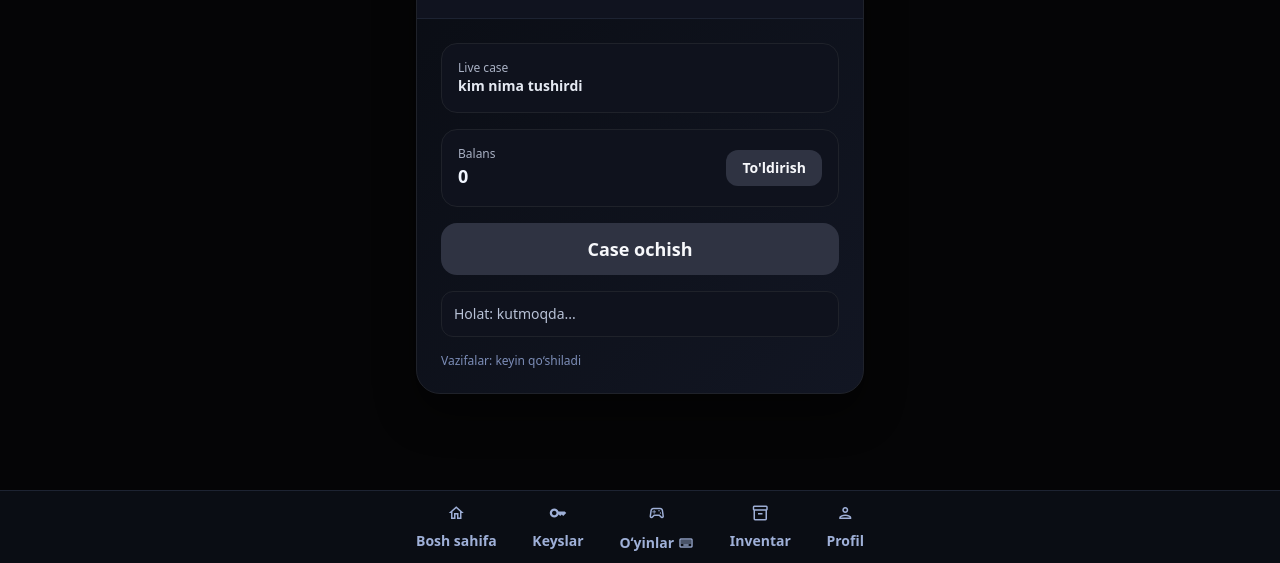
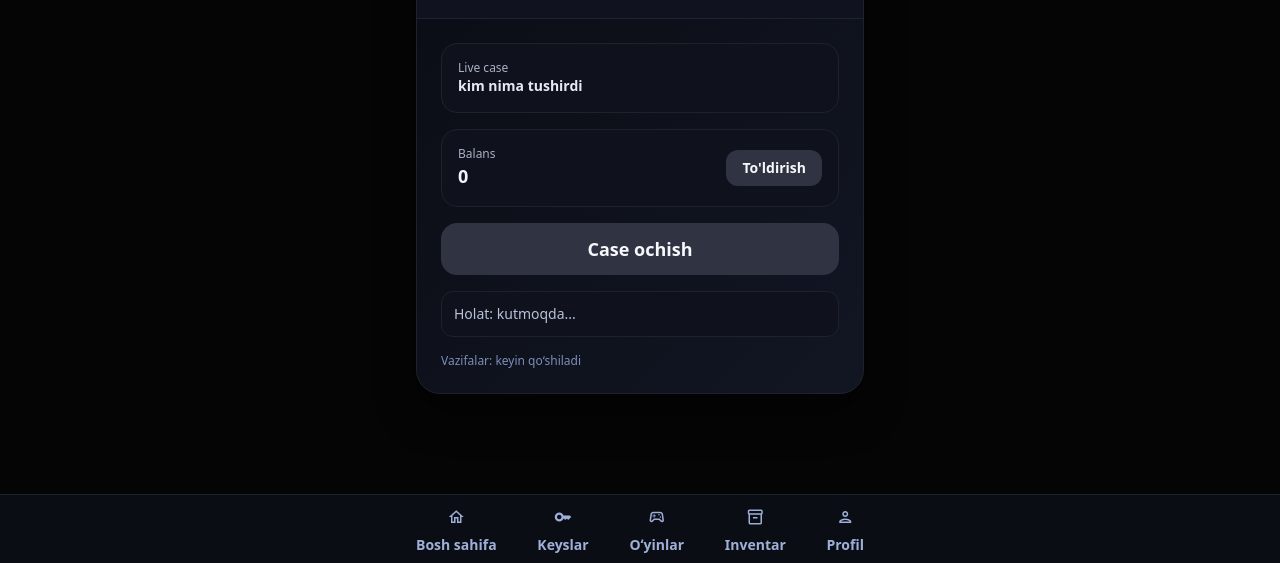
Before and after one commit to XKomil813/caseforge-bot, a website: page src/index.html in a window 1280 px wide. Shown: the part 237-800 px from the top of the page. Drawn offline with nearby package versions, Linux system fonts and the light colour scheme.

Commit message:
fix structure

```diff
--- a/src/index.html
+++ b/src/index.html
@@ -51,7 +51,7 @@
         </button>
         <button class="flex flex-col items-center text-sm font-semibold text-[#9fb0d8] hover:text-[#f7f8fb]">
           <span class="material-icons-outlined mb-1 text-lg">sports_esports</span>
-          <span class="flex items-center gap-1">Oʻyinlar <span class="material-icons-outlined text-base">keyboard</span></span>
+          <span class="flex items-center gap-1">Oʻyinlar</span>
         </button>
         <button class="flex flex-col items-center text-sm font-semibold text-[#9fb0d8] hover:text-[#f7f8fb]">
           <span class="material-icons-outlined mb-1 text-lg">inventory_2</span>
```
